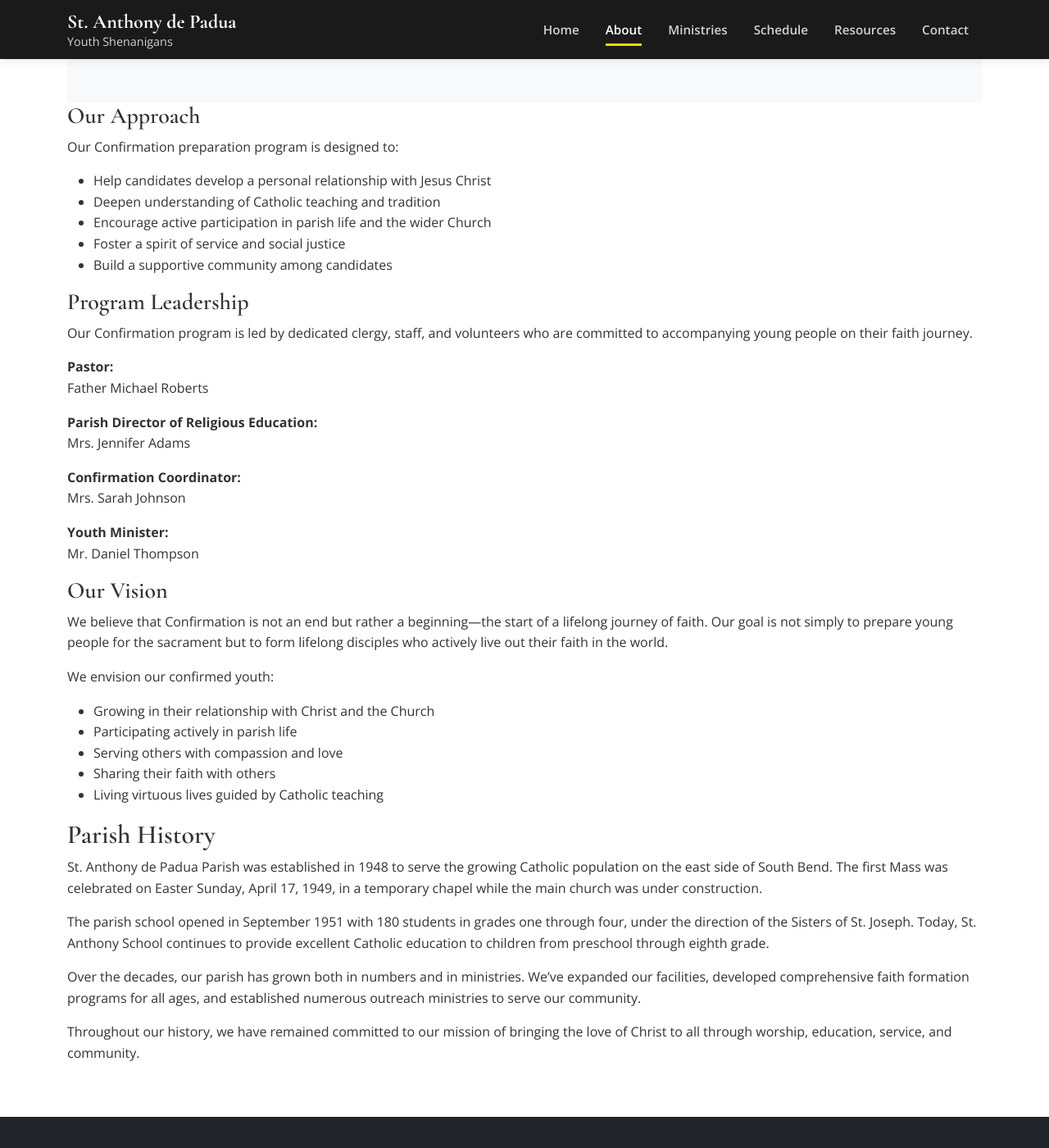
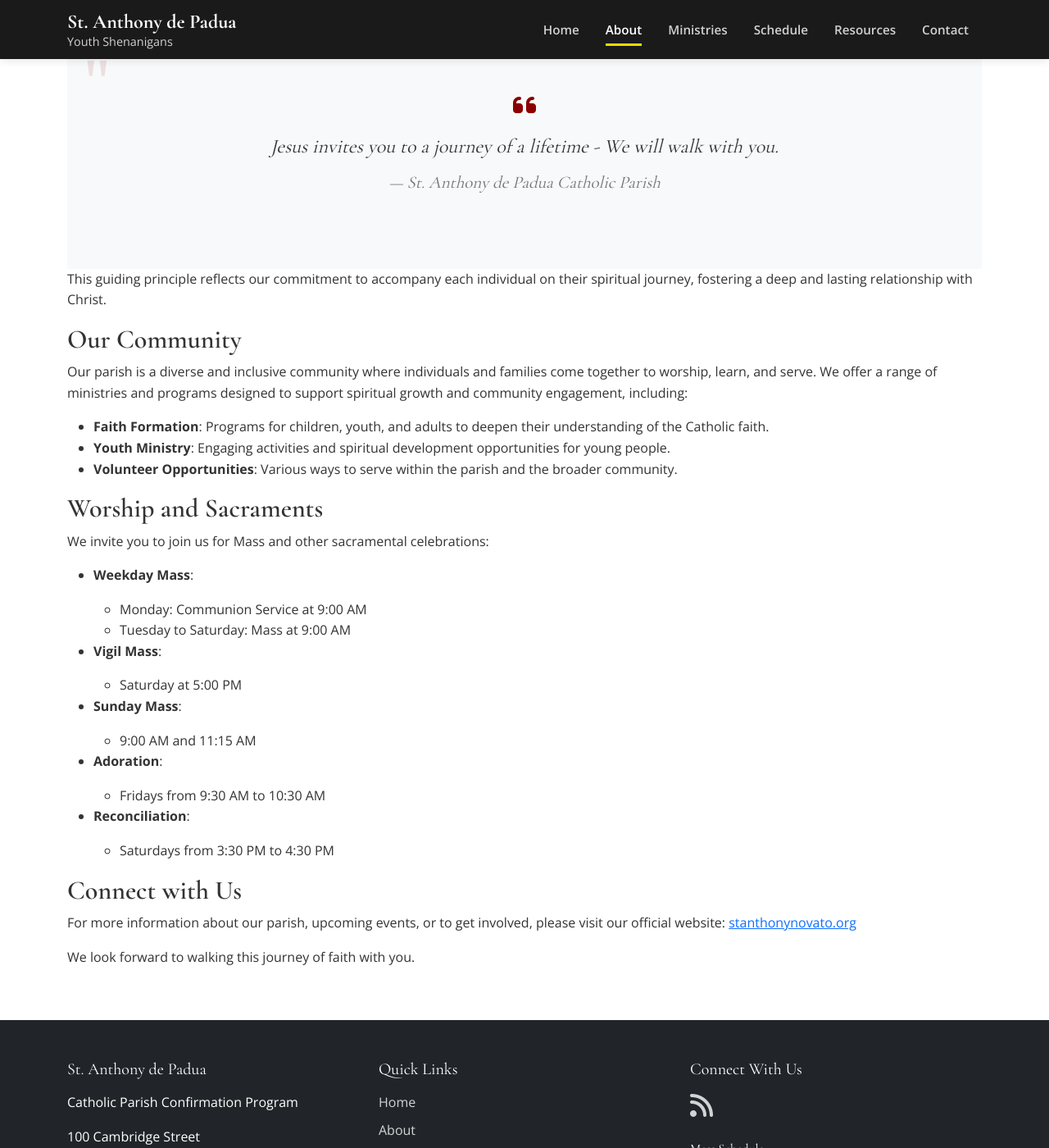
Before and after one commit to StAnthonyNovato/SAY-Website, a Jekyll site: the page built from pages/about.md, in a window 1280 px wide and 1400 px high, scrolled down 1054 px. Shown: the whole window at 82% size. Built offline with Jekyll 4.4.1, drawn with Linux system fonts in a browser that asks for light colours; some of the changed text lies outside the part shown.

Commit message:
chore: actually put real information in the about page

```diff
--- a/pages/about.md
+++ b/pages/about.md
@@ -4,65 +4,59 @@ title: About
 permalink: /about/
 ---
 
-# About Our Parish & Confirmation Program
-# {{ env.SOMEVAR }}
-## St. Anthony de Padua Catholic Parish
+{% capture txt %}
+Welcome to St. Anthony of Padua Catholic Church, a vibrant and welcoming parish located in the heart of Novato, California. Established in 1968, our parish has been a cornerstone of faith and community in Marin County for over five decades.
+{% endcapture %}
 
-St. Anthony de Padua Catholic Parish has been serving the South Bend community for over 75 years. Our parish is dedicated to living out the Gospel through worship, education, service, and community.
+{% include image-to-the-right.html
+    title="Welcome to St. Anthony!"
+    content=txt
+    image="/assets/images/st-anthony-church.png" %}
+# About St. Anthony of Padua Catholic Church – Novato, CA
 
-Founded in 1948, our parish has grown to become a vibrant faith community with a strong commitment to Catholic education and formation at all ages. We strive to be a welcoming parish where all can encounter Christ through the sacraments, community life, and service to others.
+## Our Mission
 
-Our parish is named after St. Anthony of Padua (1195-1231), a Franciscan friar known for his powerful preaching, expert knowledge of scripture, and devotion to the poor and sick. He is the patron saint of lost items, poor people, and travelers.
+At St. Anthony's, we embrace the mission:
 
-## Our Confirmation Program
+{% include scripture-quote.html
+    quote="Jesus invites you to a journey of a lifetime - We will walk with you."
+    source="St. Anthony de Padua Catholic Parish" %}
 
-The Sacrament of Confirmation is a significant milestone in the Catholic faith journey. At St. Anthony de Padua, we take great care in preparing young people to receive the gifts of the Holy Spirit and become fully initiated members of the Catholic Church.
+This guiding principle reflects our commitment to accompany each individual on their spiritual journey, fostering a deep and lasting relationship with Christ.
 
-{% include scripture-quote.html quote="All of them were filled with the Holy Spirit and began to speak in other tongues as the Spirit enabled them." source="Acts 2:4" %}
+## Our Community
 
-### Our Approach
+Our parish is a diverse and inclusive community where individuals and families come together to worship, learn, and serve. We offer a range of ministries and programs designed to support spiritual growth and community engagement, including:
 
-Our Confirmation preparation program is designed to:
+* **Faith Formation**: Programs for children, youth, and adults to deepen their understanding of the Catholic faith.
+* **Youth Ministry**: Engaging activities and spiritual development opportunities for young people.
+* **Volunteer Opportunities**: Various ways to serve within the parish and the broader community.
 
-- Help candidates develop a personal relationship with Jesus Christ
-- Deepen understanding of Catholic teaching and tradition
-- Encourage active participation in parish life and the wider Church
-- Foster a spirit of service and social justice
-- Build a supportive community among candidates
+## Worship and Sacraments
 
-### Program Leadership
+We invite you to join us for Mass and other sacramental celebrations:
 
-Our Confirmation program is led by dedicated clergy, staff, and volunteers who are committed to accompanying young people on their faith journey.
+* **Weekday Mass**:
 
-**Pastor:**
-Father Michael Roberts
+  * Monday: Communion Service at 9:00 AM
+  * Tuesday to Saturday: Mass at 9:00 AM
+* **Vigil Mass**:
 
-**Parish Director of Religious Education:**
-Mrs. Jennifer Adams
+  * Saturday at 5:00 PM
+* **Sunday Mass**:
 
-**Confirmation Coordinator:**
-Mrs. Sarah Johnson
+  * 9:00 AM and 11:15 AM
+* **Adoration**:
 
-**Youth Minister:**
-Mr. Daniel Thompson
+  * Fridays from 9:30 AM to 10:30 AM
+* **Reconciliation**:
 
-### Our Vision
+  * Saturdays from 3:30 PM to 4:30 PM
 
-We believe that Confirmation is not an end but rather a beginning—the start of a lifelong journey of faith. Our goal is not simply to prepare young people for the sacrament but to form lifelong disciples who actively live out their faith in the world.
+## Connect with Us
 
-We envision our confirmed youth:
-- Growing in their relationship with Christ and the Church
-- Participating actively in parish life
-- Serving others with compassion and love
-- Sharing their faith with others
-- Living virtuous lives guided by Catholic teaching
+For more information about our parish, upcoming events, or to get involved, please visit our official website: [stanthonynovato.org][www]
 
-## Parish History
+We look forward to walking this journey of faith with you.
 
-St. Anthony de Padua Parish was established in 1948 to serve the growing Catholic population on the east side of South Bend. The first Mass was celebrated on Easter Sunday, April 17, 1949, in a temporary chapel while the main church was under construction.
-
-The parish school opened in September 1951 with 180 students in grades one through four, under the direction of the Sisters of St. Joseph. Today, St. Anthony School continues to provide excellent Catholic education to children from preschool through eighth grade.
-
-Over the decades, our parish has grown both in numbers and in ministries. We've expanded our facilities, developed comprehensive faith formation programs for all ages, and established numerous outreach ministries to serve our community.
-
-Throughout our history, we have remained committed to our mission of bringing the love of Christ to all through worship, education, service, and community.
+[www]: https://stanthonynovato.org/?src=say-website
```
